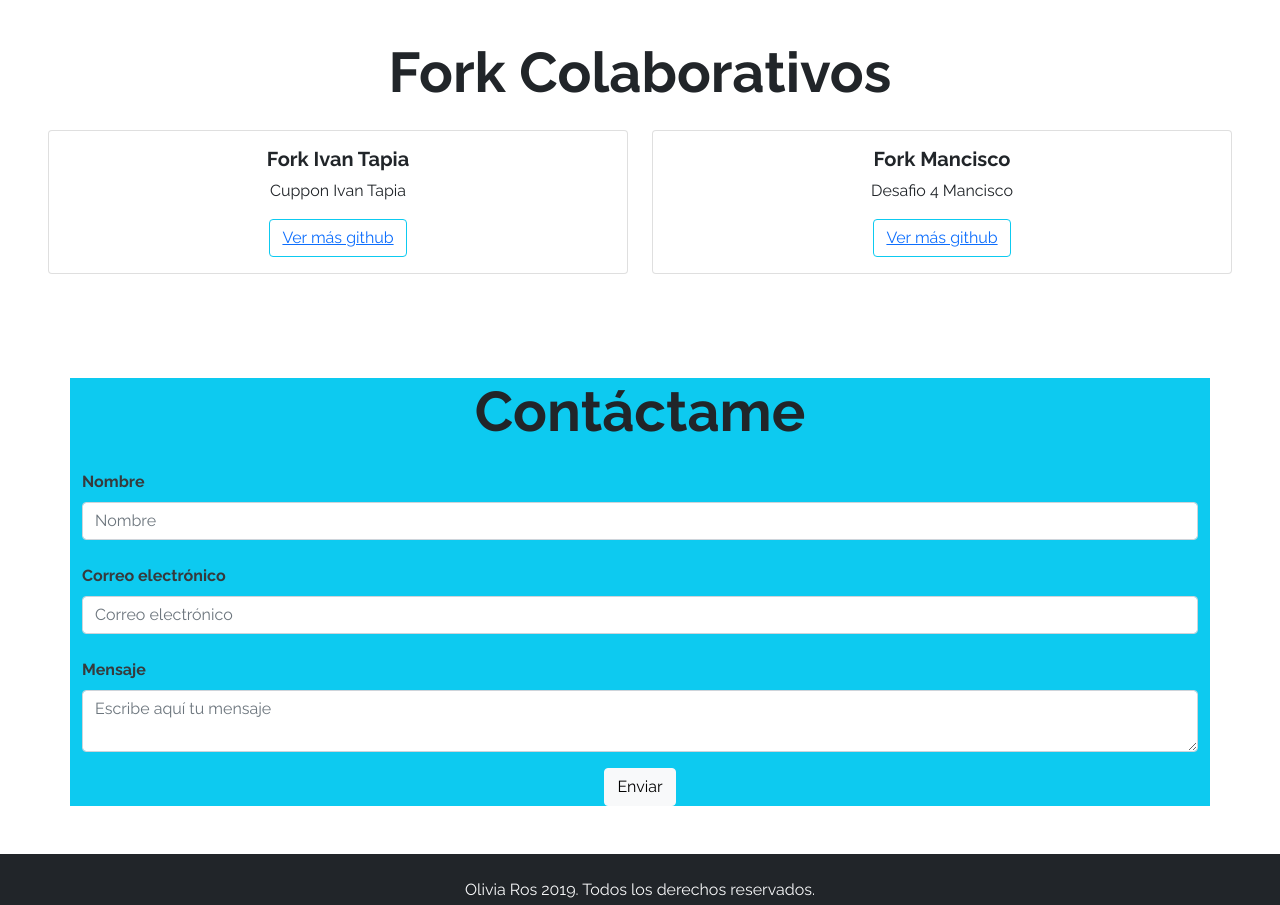
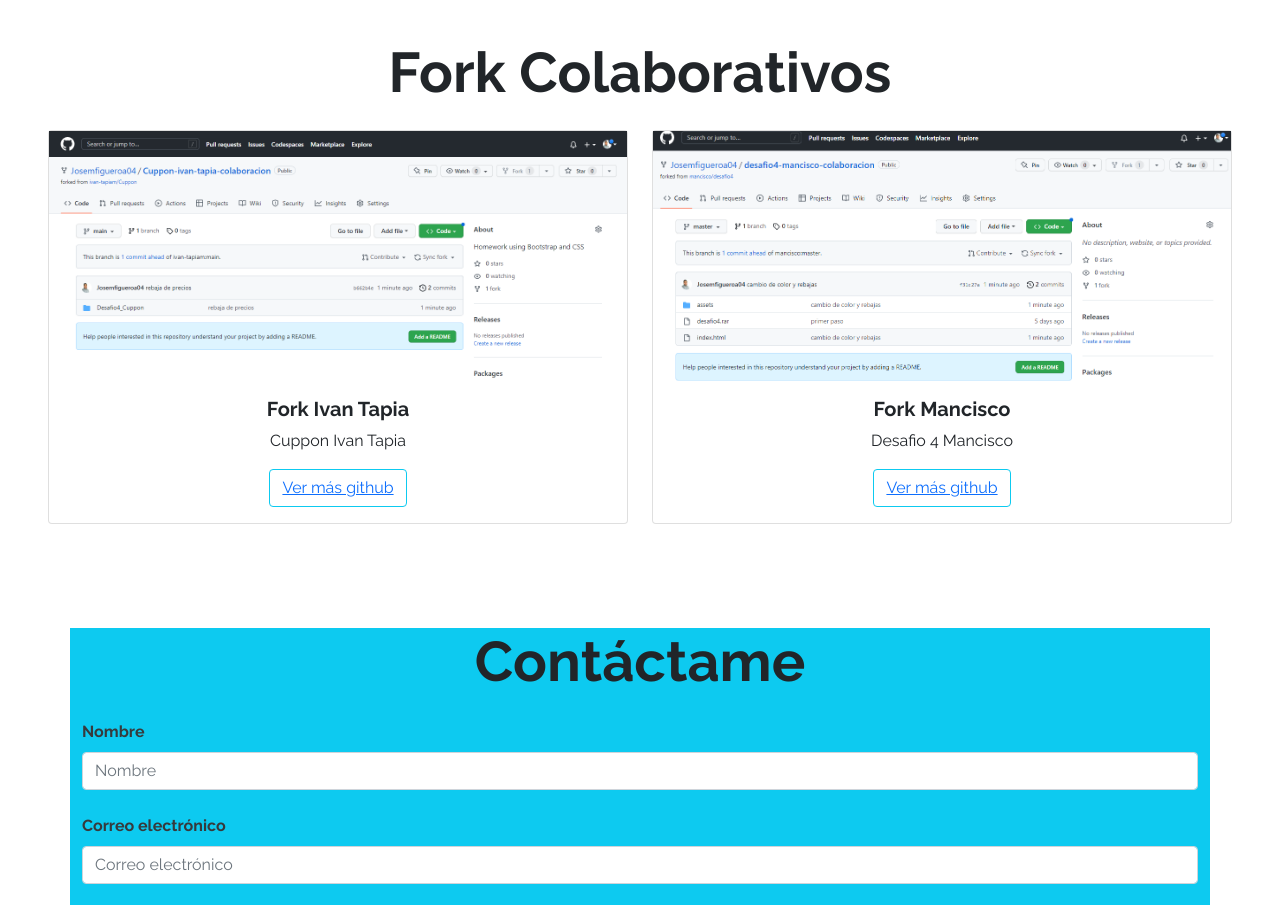
Before and after one commit to Josemfigueroa04/examen-latam, a plain HTML site: page index.html in a window 1280 px wide. Shown: the part 2360-3265 px from the top of the page. Drawn offline with nearby package versions, Linux system fonts and the light colour scheme.

Commit message:
ultima correcion fork

```diff
--- a/assets/css/estilos.css
+++ b/assets/css/estilos.css
@@ -20,6 +20,14 @@
   background-position: center;
 }
 
+/* Mis fork */
+
+#Mis-fork .image-top {
+  height: 250px;
+  background-repeat: no-repeat;
+  background-size: cover;
+  background-position: center;
+}
 /* Contacto */
 
 #Contacto form label {
```
